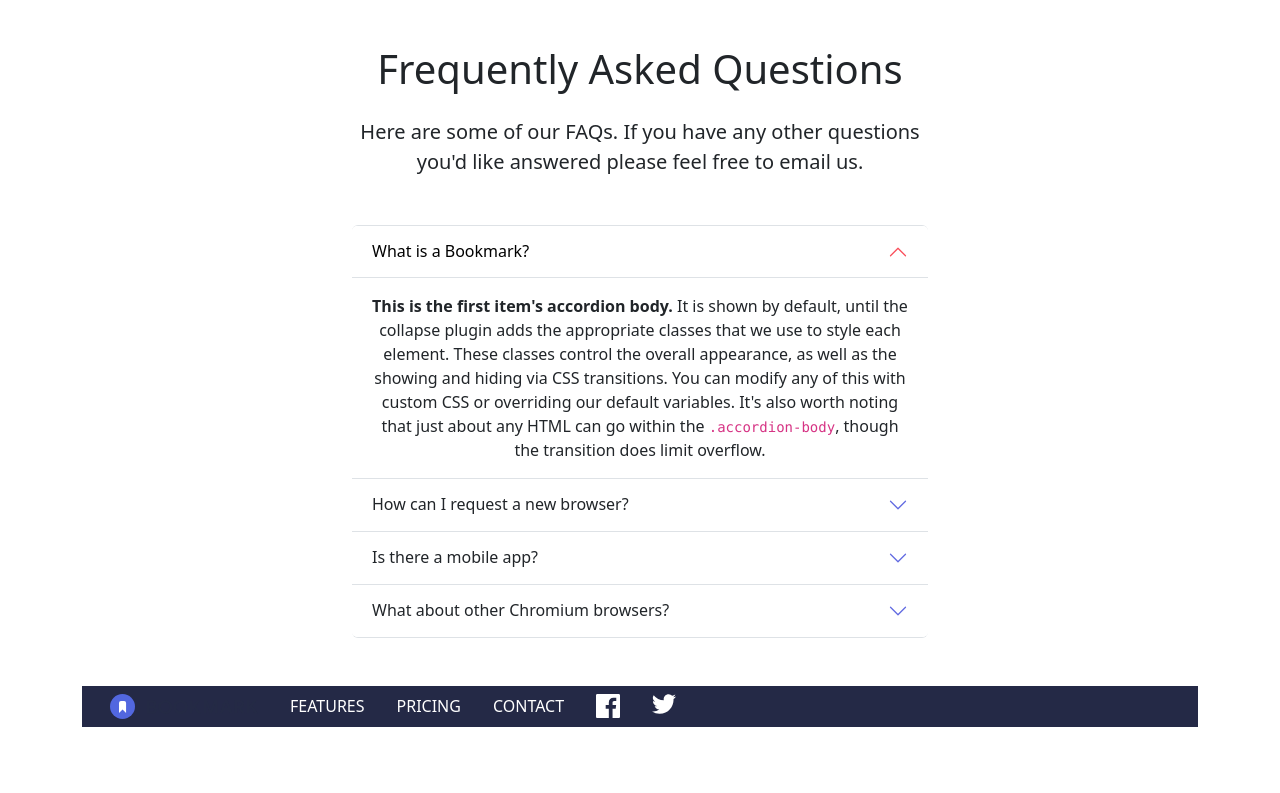
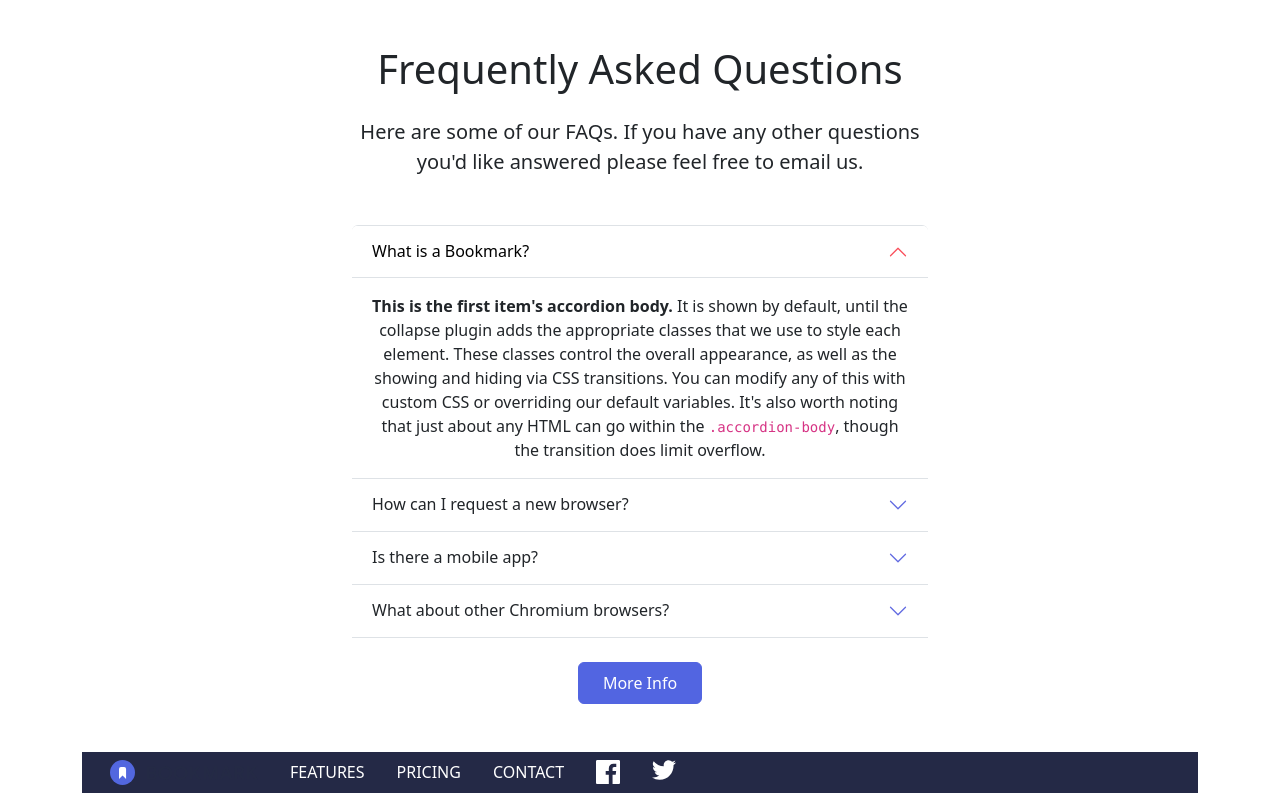
Before and after one commit to mireiaolive/Sprint2-Maquetacio2, a website: page index.html in a window 1280 px wide. Shown: the part 2048-2841 px from the top of the page. Before the commit the page ends 2775 px from the top, so only its background shows below. Drawn offline with nearby package versions, Linux system fonts and the light colour scheme.

Commit message:
first commit

```diff
--- a/index.html
+++ b/index.html
@@ -496,9 +496,20 @@
                             </div>
                         </div>
                     </div>
+                    <div class="row mt-4">
+                        <div class="col-12-lg">
+                            <button
+                                type="button"
+                                id="buttonPrimary"
+                                class="btn btn-secondary m-auto px-4 py-2 fs-7"
+                            >
+                                More Info
+                            </button>
+                        </div>
+                    </div>
                 </div>
             </div>
-            <div class="container-lg footer">
+            <div class="container-lg blue">
                 <ul class="nav">
                     <li class="nav-item">
                         <a class="nav-link" aria-current="page" href="#"
--- a/sass/main.scss
+++ b/sass/main.scss
@@ -99,15 +99,15 @@ $nav-pills-link-active-bg: none;
     color: black;
 }
 
-.footer {
-    background-color: #242946;
-}
-
 .accordion-item {
     background-color: $white;
     border-right: $white;
     border-left: $white;
 }
-.footer li a {
+
+.blue {
+    background-color: #242946;
+}
+.blue li a {
     color: $white;
 }
```
Also changed, not shown: css/main.min.css, 1 other file.
